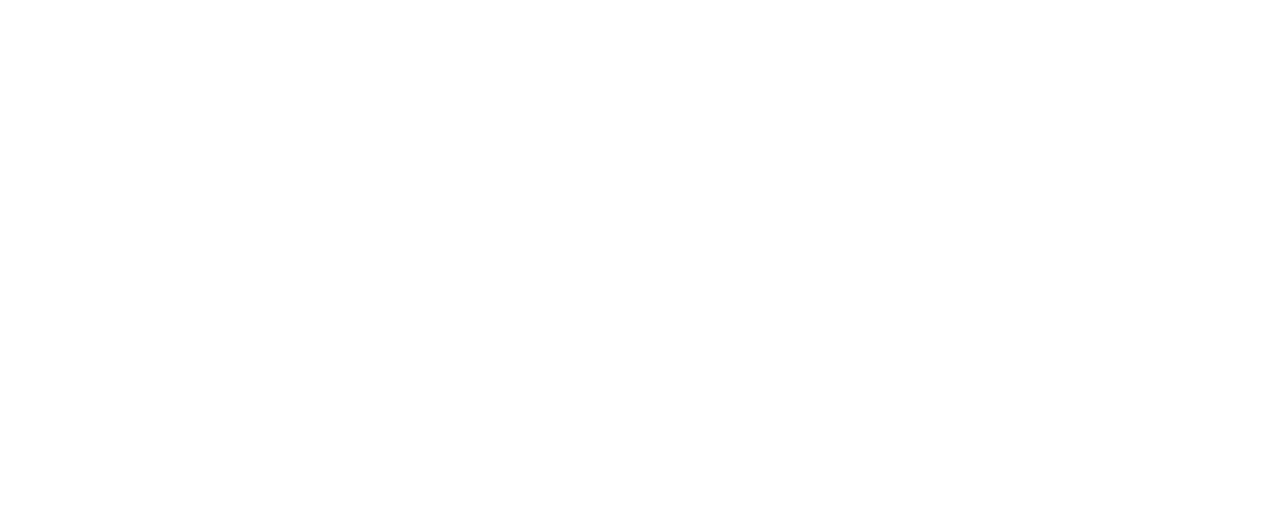
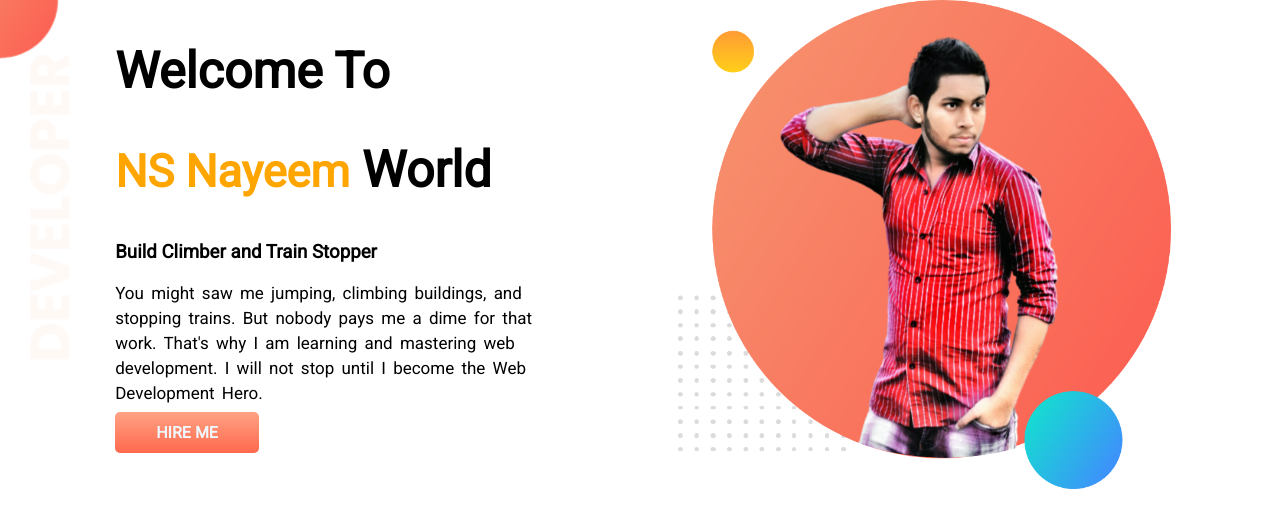
Before and after one commit to mdnayeemshikder/I-love-you, a plain HTML site: page index.html in a window 1280 px wide. Drawn offline with Linux system fonts and the light colour scheme.

Commit message:
my fast commit

```diff
--- a/index.html
+++ b/index.html
@@ -5,6 +5,27 @@
     <meta http-equiv="X-UA-Compatible" content="IE=edge" />
     <meta name="viewport" content="width=device-width, initial-scale=1.0" />
     <title>My first webpage</title>
+    <link rel="stylesheet" href="style.css" />
+    <link rel="preconnect" href="https://fonts.googleapis.com" />
+    <link rel="preconnect" href="https://fonts.gstatic.com" crossorigin />
+    <link href="https://fonts.googleapis.com/css2?family=Roboto&display=swap" rel="stylesheet" />
   </head>
-  <body></body>
+  <body>
+    <section class="top-bennar">
+      <div class="half-width">
+        <h1>Welcome To</h1>
+        <h1><span class="love">NS Nayeem</span> World</h1>
+        <h3>Build Climber and Train Stopper</h3>
+        <p>
+          You might saw me jumping, climbing buildings, and stopping trains. But nobody pays me a dime for that work.
+          That's why I am learning and mastering web development. I will not stop until I become the Web Development
+          Hero.
+        </p>
+        <a class="my-link" target="_blank" href="https://www.linkedin.com/in/md-nayeem-shikder-355908229/">HIRE ME</a>
+      </div>
+      <div class="half-width">
+        <img src="images/love.png" alt="" />
+      </div>
+    </section>
+  </body>
 </html>
--- a/style.css
+++ b/style.css
@@ -0,0 +1,43 @@
+body{
+    font-family: 'Roboto', sans-serif;
+    margin: 0px;
+
+}
+h1{
+    font-size: 50px;
+}
+.love{
+    color: #FFA500;
+    font-size: 45PX;
+}
+section{
+    display: flex;
+}
+.half-width{
+    width: 35%;
+    padding-left: 9%;
+}
+section p{
+    word-spacing: 3px;
+    line-height: 25px;
+    font-size: 17px;
+
+}
+.half-width img{
+    width: 110%;
+}
+.my-link{
+    text-decoration:none;
+    background: linear-gradient(#ff916dd8,#ff694e);
+    padding: 11px 41px;
+    color: aliceblue;
+    font-weight: bold;
+    border-radius: 5px;
+
+
+}
+.top-bennar{
+    background-image: url(images/top-benner.png);
+    background-repeat: no-repeat;
+
+}
```
Also changed, not shown: images/dream-bg.png (added), images/exp-bg.png (added), images/jhankar.png (added), images/jhankar2.png (added), images/love-2.png (added), images/love.png (added), images/my-bg.png (added), images/my-bg2.png (added), images/top-benner.png (added), 7 other files.
